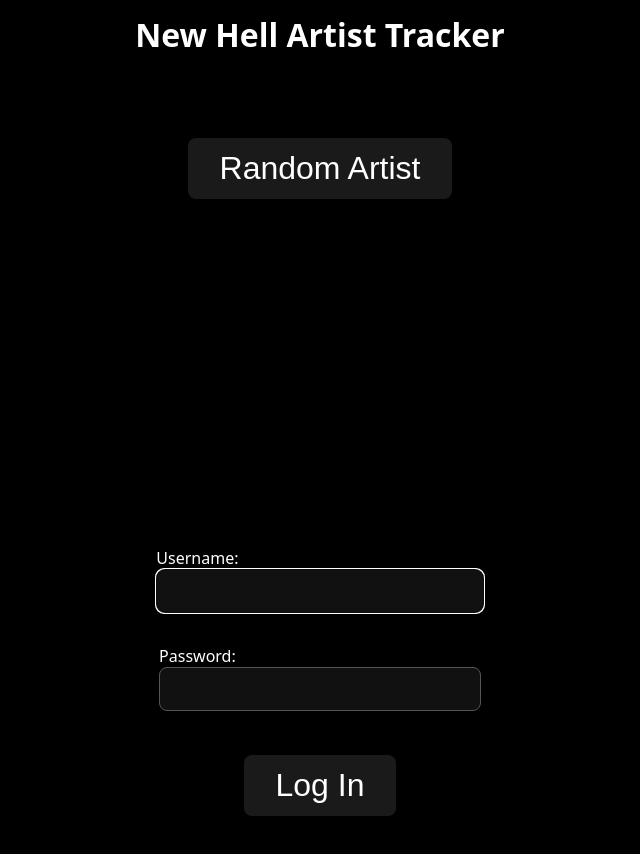
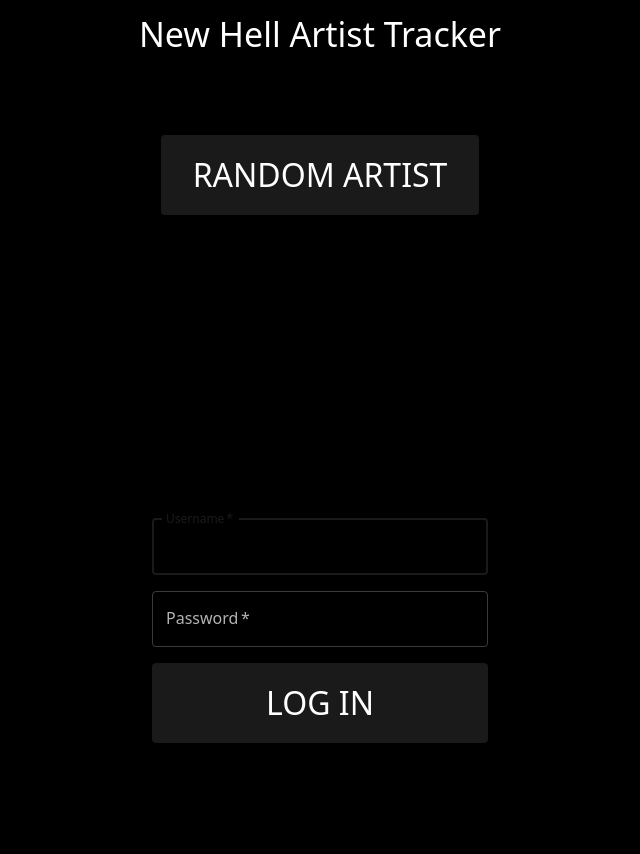
Before and after one commit to apkatsikas/artist-entities-frontend, a React (Vite) app: page / in a window 1280 px wide. Shown: the top 854 px of the page, without its empty margins (320-960 px from the left). After the commit the page ends 800 px from the top, so only its background shows below. Built offline with nearby package versions, Linux system fonts and the light colour scheme; no server answers.

Commit message:
chore: use mui (#7)
* chore: use mui

* fix: update npm lock

* fix: fix lint

```diff
--- a/src/features/artists/components/ArtistButton.tsx
+++ b/src/features/artists/components/ArtistButton.tsx
@@ -1,4 +1,5 @@
 import type { JSX } from 'react';
+import { Button } from '@mui/material';
 
 type ArtistButtonProps = {
   onClick: () => Promise<void>;
@@ -6,11 +7,9 @@ type ArtistButtonProps = {
 
 function ArtistButton({ onClick }: ArtistButtonProps): JSX.Element {
   return (
-    <div>
-      <button className="ak-button" onClick={onClick}>
-        Random Artist
-      </button>
-    </div>
+    <Button variant="contained" onClick={onClick}>
+      Random Artist
+    </Button>
   );
 }
 
--- a/src/features/artists/components/ArtistDisplay.tsx
+++ b/src/features/artists/components/ArtistDisplay.tsx
@@ -1,20 +1,13 @@
 import type { JSX } from 'react';
+import { Typography } from '@mui/material';
+import { sxPresets } from '../../shared/constants/theme';
 
 type ArtistDisplayProps = {
   artist: string | null;
 };
 
 function ArtistDisplay({ artist }: ArtistDisplayProps): JSX.Element {
-  return (
-    <div
-      className="artist-display"
-      style={{
-        minHeight: 'clamp(3rem, 25vw, 15rem)',
-      }}
-    >
-      {artist}
-    </div>
-  );
+  return <Typography sx={sxPresets.artistDisplay}>{artist}</Typography>;
 }
 
 export default ArtistDisplay;
--- a/src/features/artists/components/ArtistEntryForm.tsx
+++ b/src/features/artists/components/ArtistEntryForm.tsx
@@ -1,4 +1,7 @@
 import type { JSX, FormEvent } from 'react';
+import { Button, TextField, Typography } from '@mui/material';
+import FormContainer from '../../shared/components/FormContainer';
+import { sxPresets } from '../../shared/constants/theme';
 
 type ArtistEntryFormProps = {
   artistName: string;
@@ -16,31 +19,26 @@ function ArtistEntryForm({
   onSubmit,
 }: ArtistEntryFormProps): JSX.Element {
   return (
-    <form className="btm-container" onSubmit={onSubmit}>
-      <div className="top-btm-padding">
-        <label className="white-text">
-          Enter artist:
-          <input
-            type="text"
-            value={artistName}
-            onChange={(e) => onArtistNameChange(e.target.value)}
-            autoFocus
-          />
-        </label>
-      </div>
-
-      <button className="ak-button create-btn" type="submit">
+    <FormContainer onSubmit={onSubmit}>
+      <TextField
+        label="Enter artist"
+        value={artistName}
+        onChange={(e) => onArtistNameChange(e.target.value)}
+        autoFocus
+        fullWidth
+      />
+      <Button variant="contained" type="submit" fullWidth>
         Create Artist
-      </button>
-
+      </Button>
       {displayMessage && (
-        <div
-          className={`result-output ${isError ? 'error-msg' : 'white-text'}`}
+        <Typography
+          color={isError ? 'error' : 'inherit'}
+          sx={sxPresets.formFeedback}
         >
           {displayMessage}
-        </div>
+        </Typography>
       )}
-    </form>
+    </FormContainer>
   );
 }
 
--- a/src/features/artists/components/ArtistSection.tsx
+++ b/src/features/artists/components/ArtistSection.tsx
@@ -1,6 +1,8 @@
 import type { JSX } from 'react';
+import { Box, Typography } from '@mui/material';
 import ArtistButton from './ArtistButton';
 import ArtistDisplay from './ArtistDisplay';
+import { sxPresets } from '../../shared/constants/theme';
 
 type ArtistSectionProps = {
   artist: string;
@@ -15,12 +17,14 @@ function ArtistSection({
 }: ArtistSectionProps): JSX.Element {
   return (
     <>
-      <div className="container">
-        <div className="top-center">
-          <ArtistButton onClick={onFetchArtist} />
-          <div className="error-msg">{errorMsg}</div>
-        </div>
-      </div>
+      <Box sx={sxPresets.sectionLayout}>
+        <ArtistButton onClick={onFetchArtist} />
+        {errorMsg && (
+          <Typography color="error" sx={sxPresets.sectionError}>
+            {errorMsg}
+          </Typography>
+        )}
+      </Box>
       <ArtistDisplay artist={artist} />
     </>
   );
--- a/src/features/auth/components/LoginForm.tsx
+++ b/src/features/auth/components/LoginForm.tsx
@@ -1,4 +1,6 @@
 import type { JSX, FormEvent } from 'react';
+import { Button, TextField, Typography } from '@mui/material';
+import FormContainer from '../../shared/components/FormContainer';
 
 type LoginFormProps = {
   username: string;
@@ -18,35 +20,28 @@ function LoginForm({
   onSubmit,
 }: LoginFormProps): JSX.Element {
   return (
-    <form className="btm-container" onSubmit={onSubmit}>
-      <div className="top-btm-padding">
-        <label className="white-text">
-          Username:{' '}
-          <input
-            type="text"
+    <FormContainer onSubmit={onSubmit}>
+      <TextField
+        label="Username"
         value={username}
         onChange={(e) => onUsernameChange(e.target.value)}
         required
         autoFocus
+        fullWidth
       />
-        </label>
-      </div>
-      <div className="top-btm-padding">
-        <label className="white-text">
-          Password:{' '}
-          <input
+      <TextField
+        label="Password"
         type="password"
         value={password}
         onChange={(e) => onPasswordChange(e.target.value)}
         required
+        fullWidth
       />
-        </label>
-      </div>
-      <button className="ak-button create-btn" type="submit">
+      <Button variant="contained" type="submit" fullWidth>
         Log In
-      </button>
-      <div className="error-msg">{errorMessage}</div>
-    </form>
+      </Button>
+      {errorMessage && <Typography color="error">{errorMessage}</Typography>}
+    </FormContainer>
   );
 }
 
--- a/src/features/pages/HomePage.tsx
+++ b/src/features/pages/HomePage.tsx
@@ -1,4 +1,5 @@
 import type { JSX } from 'react';
+import { Box, Typography } from '@mui/material';
 import ArtistSection from '../artists/components/ArtistSection';
 import ArtistEntryForm from '../artists/components/ArtistEntryForm';
 import LoginForm from '../auth/components/LoginForm';
@@ -14,8 +15,10 @@ function HomePage(): JSX.Element {
   const loginVM = useLoginViewModel();
 
   return (
-    <main>
-      <h1>New Hell Artist Tracker</h1>
+    <Box component="main">
+      <Typography variant="h4" sx={{ textAlign: 'center', pt: '1%' }}>
+        New Hell Artist Tracker
+      </Typography>
       <ArtistSection
         artist={artistSectionVM.artist}
         errorMsg={artistSectionVM.errorMsg}
@@ -39,7 +42,7 @@ function HomePage(): JSX.Element {
           onSubmit={loginVM.handleLogin}
         />
       )}
-    </main>
+    </Box>
   );
 }
 
--- /dev/null
+++ b/src/features/shared/components/FormContainer.tsx
@@ -0,0 +1,33 @@
+import type { JSX, FormEvent, ReactNode } from 'react';
+import { Box } from '@mui/material';
+
+type FormContainerProps = {
+  onSubmit: (e: FormEvent) => void;
+  children: ReactNode;
+};
+
+function FormContainer({
+  onSubmit,
+  children,
+}: FormContainerProps): JSX.Element {
+  return (
+    <Box
+      component="form"
+      onSubmit={onSubmit}
+      sx={{
+        display: 'flex',
+        flexDirection: 'column',
+        alignItems: 'center',
+        gap: 2,
+        width: '100%',
+        maxWidth: 400,
+        mx: 'auto',
+        p: 4,
+      }}
+    >
+      {children}
+    </Box>
+  );
+}
+
+export default FormContainer;
--- /dev/null
+++ b/src/features/shared/constants/theme.ts
@@ -0,0 +1,72 @@
+import { createTheme } from '@mui/material/styles';
+
+export const sxPresets = {
+  artistDisplay: {
+    fontSize: { xs: 'clamp(2rem, 12vw, 6rem)', md: 'clamp(3rem, 10vw, 10rem)' },
+    fontWeight: 600,
+    textAlign: 'center',
+    mb: 4,
+    minHeight: 'clamp(3rem, 25vw, 15rem)',
+  },
+  sectionError: {
+    fontStyle: 'italic',
+    textAlign: 'center',
+    fontSize: 'clamp(0.9rem, 2vw, 1.2rem)',
+  },
+  formFeedback: {
+    textAlign: 'center',
+    fontSize: 'clamp(1rem, 2vw, 1.5rem)',
+  },
+  sectionLayout: {
+    display: 'flex',
+    flexDirection: 'column',
+    alignItems: 'center',
+    gap: { xs: '1rem', md: '1.5rem' },
+    mt: { xs: '5vh', md: '10vh' },
+    width: '100%',
+  },
+} as const;
+
+export const theme = createTheme({
+  palette: {
+    mode: 'dark',
+    background: {
+      default: '#000000',
+      paper: '#1a1a1a',
+    },
+    primary: {
+      main: '#1a1a1a',
+      contrastText: '#ffffff',
+    },
+    error: {
+      main: '#ff4d4d',
+    },
+  },
+  typography: {
+    fontFamily:
+      'system-ui, -apple-system, BlinkMacSystemFont, "Segoe UI", Roboto, sans-serif',
+  },
+  components: {
+    MuiCssBaseline: {
+      styleOverrides: {
+        body: {
+          minHeight: '100vh',
+          lineHeight: 1.4,
+        },
+      },
+    },
+    MuiButton: {
+      styleOverrides: {
+        root: {
+          fontSize: 'clamp(1rem, 2vw + 0.5rem, 2rem)',
+          padding: '0.75rem 2rem',
+          transition: 'background-color 0.2s ease, transform 0.1s ease',
+          '&:hover': {
+            backgroundColor: '#333333',
+            transform: 'scale(1.05)',
+          },
+        },
+      },
+    },
+  },
+});
--- a/src/main.tsx
+++ b/src/main.tsx
@@ -1,13 +1,17 @@
 import React from 'react';
 import ReactDOM from 'react-dom/client';
-import './styles.css';
+import { CssBaseline, ThemeProvider } from '@mui/material';
+import { theme } from './features/shared/constants/theme';
 import HomePage from './features/pages/HomePage';
 import { AuthProvider } from './features/auth/components/AuthProvider';
 
 ReactDOM.createRoot(document.getElementById('root') as HTMLElement).render(
   <React.StrictMode>
-    <AuthProvider>
-      <HomePage />
-    </AuthProvider>
+    <ThemeProvider theme={theme}>
+      <CssBaseline />
+      <AuthProvider>
+        <HomePage />
+      </AuthProvider>
+    </ThemeProvider>
   </React.StrictMode>
 );
--- a/src/styles.css
+++ /dev/null
@@ -1,153 +0,0 @@
-* {
-  box-sizing: border-box;
-  margin: 0;
-  padding: 0;
-}
-
-h1 {
-  display: flex;
-  justify-content: center;
-  align-items: center;
-  padding-top: 1%;
-}
-
-body {
-  background-color: black;
-  color: white;
-  font-family:
-    system-ui,
-    -apple-system,
-    BlinkMacSystemFont,
-    'Segoe UI',
-    Roboto,
-    sans-serif;
-  line-height: 1.4;
-  min-height: 100vh;
-}
-
-#login-form {
-  display: flex;
-  flex-direction: column;
-  align-items: center;
-  gap: 1rem;
-  width: 100%;
-  max-width: 400px;
-  margin: 0 auto;
-  padding: 2rem;
-}
-
-#login-form input {
-  width: 100%;
-  padding: 0.75rem 1rem;
-  border-radius: 0.5rem;
-  border: 1px solid #555;
-  background-color: #111;
-  color: white;
-  font-size: 1rem;
-}
-
-.top-center {
-  display: flex;
-  flex-direction: column;
-  align-items: center;
-  gap: 1.5rem;
-  margin-top: 10vh;
-  width: 100%;
-}
-
-.btm-container {
-  display: flex;
-  flex-direction: column;
-  align-items: center;
-  gap: 1rem;
-  width: 100%;
-  max-width: 400px;
-  margin: 0 auto;
-  padding: 2rem;
-}
-
-.btm-container input {
-  width: 100%;
-  padding: 0.75rem 1rem;
-  border-radius: 0.5rem;
-  border: 1px solid #555;
-  background-color: #111;
-  color: white;
-  font-size: 1rem;
-}
-
-/* Buttons */
-.ak-button,
-.create-btn {
-  font-size: clamp(1rem, 2vw + 0.5rem, 2rem);
-  padding: 0.75rem 2rem;
-  border: none;
-  border-radius: 0.5rem;
-  background-color: #1a1a1a;
-  color: white;
-  cursor: pointer;
-  transition:
-    background-color 0.2s ease,
-    transform 0.1s ease;
-}
-
-.ak-button:hover,
-.create-btn:hover {
-  background-color: #333;
-  transform: scale(1.05);
-}
-
-.create-btn {
-  margin-top: 1rem;
-}
-
-.artist-display {
-  font-size: clamp(3rem, 10vw, 10rem);
-  font-weight: 600;
-  text-align: center;
-  margin-bottom: 2rem;
-}
-
-#error-msg,
-.error-msg,
-#result-output-get {
-  color: #ff4d4d;
-  font-style: italic;
-  margin-top: 1rem;
-  text-align: center;
-  font-size: clamp(0.9rem, 2vw, 1.2rem);
-}
-
-.result-output {
-  margin-top: 1rem;
-  text-align: center;
-  font-size: clamp(1rem, 2vw, 1.5rem);
-}
-
-.top-btm-padding {
-  margin-top: 0.25rem;
-  margin-bottom: 0.25rem;
-}
-
-.btm-container label {
-  display: block;
-  margin-bottom: 0.5rem;
-  font-weight: 500;
-}
-
-@media (max-width: 768px) {
-  .top-center {
-    gap: 1rem;
-    margin-top: 5vh;
-  }
-
-  #artist {
-    font-size: clamp(2rem, 12vw, 6rem);
-  }
-
-  .ak-button,
-  .create-btn {
-    font-size: clamp(1rem, 4vw, 1.25rem);
-    width: 100%;
-  }
-}
```
Also changed, not shown: package.json (+5 -2 lines), 2 other files (tests, documents, lock files or other folders). Lines whose indentation alone changed are shown as unchanged.
